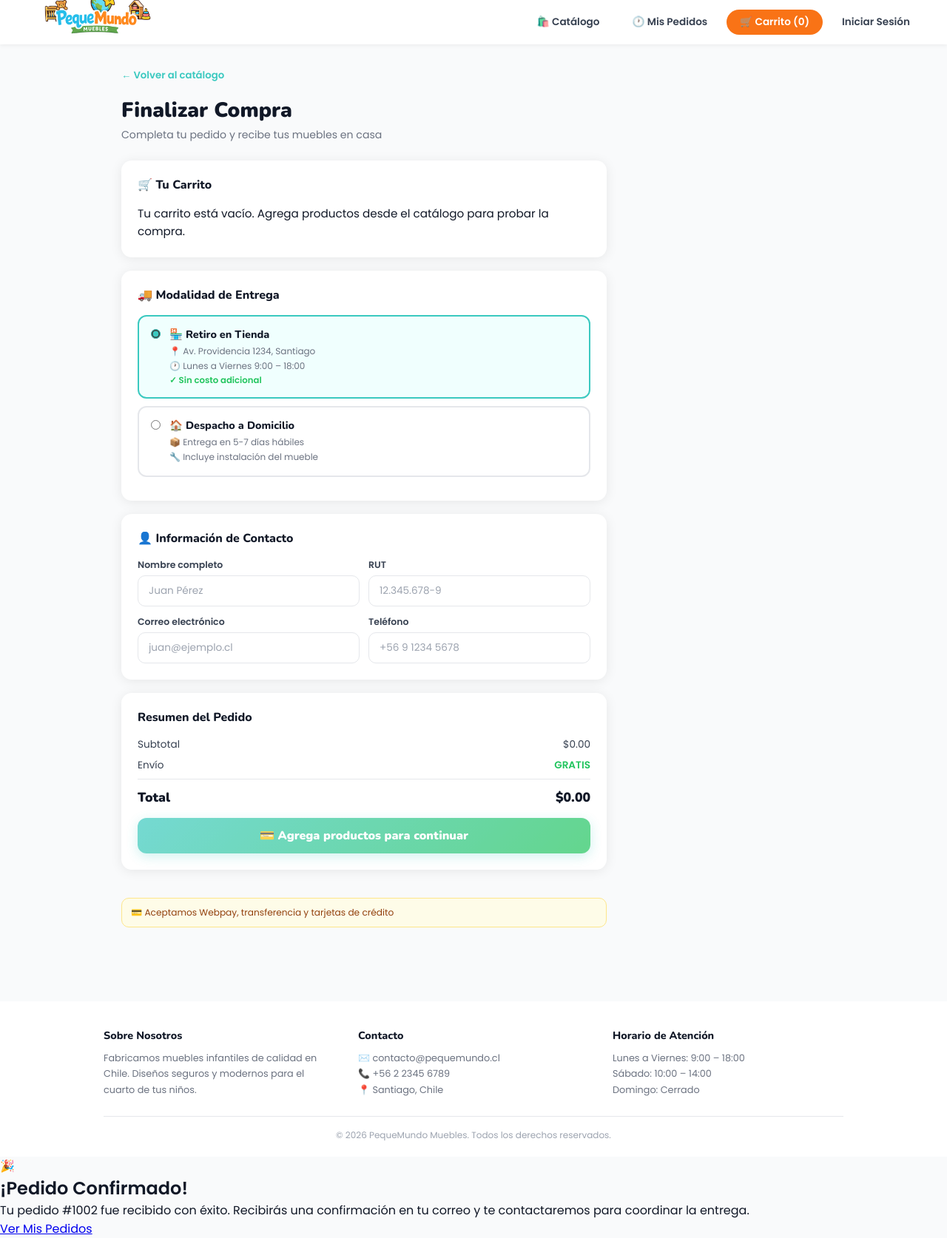
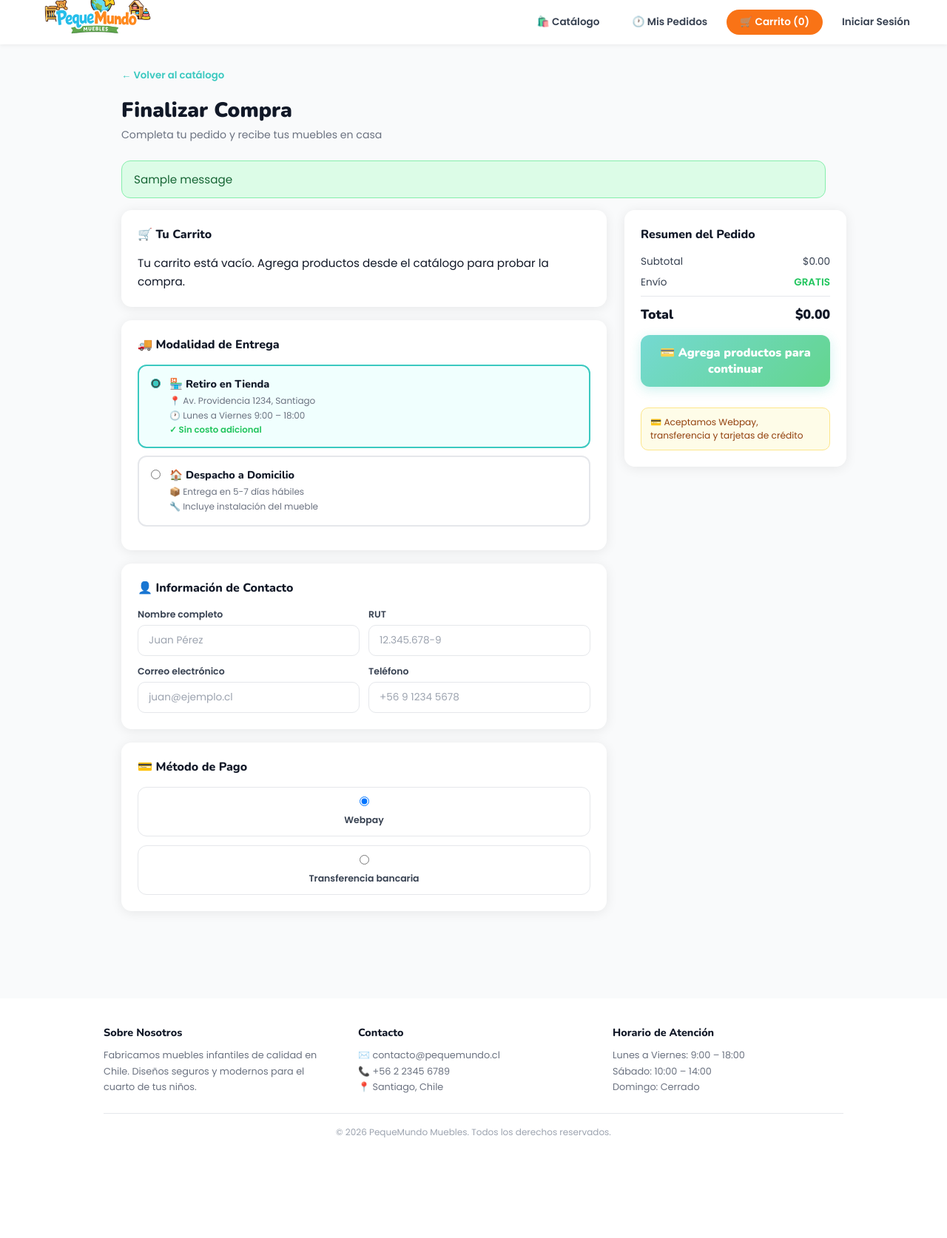
Before and after one commit to yuliansilva1/pequemundo, a Django app: page /pago/ in a window 1280 px wide. Shown: the whole page at 74% size. After the commit the page ends 1538 px from the top, so only its background shows below. Run offline with Django 5.2, Linux system fonts and the light colour scheme; tables that the repository leaves empty hold one stand-in row (values such as "Sample post"); one stand-in notice (Sample message) is shown.

Commit message:
web pay
implementacion de pago con web pay

```diff
--- a/pequemundo/templates/pago.html
+++ b/pequemundo/templates/pago.html
@@ -24,7 +24,6 @@
     .nav-btn.ghost{background:transparent;color:var(--gray-700);}
     .nav-btn.ghost:hover{background:var(--gray-100);}
     .nav-btn.active{background:var(--orange);color:var(--white);}
-  .nav-avatar{width:36px;height:36px;border-radius:50%;background:var(--yellow);border:none;cursor:pointer;display:flex;align-items:center;justify-content:center;font-size:1rem;}
 
     .page{max-width:1000px;margin:0 auto;padding:28px 24px 60px;}
     .back-link{font-size:.83rem;color:var(--teal);text-decoration:none;font-weight:600;display:inline-flex;align-items:center;gap:4px;margin-bottom:18px;}
@@ -36,7 +35,7 @@
     @media(max-width:760px){.layout{grid-template-columns:1fr;}}
 
     /* LEFT COLUMN */
-  .section-card{background:var(--white);border-radius:var(--radius);box-shadow:var(--shadow);padding:22px 22px;margin-bottom:18px;}
+    .section-card{background:var(--white);border-radius:var(--radius);box-shadow:var(--shadow);padding:22px;margin-bottom:18px;}
     .section-card h3{font-family:'Nunito',sans-serif;font-size:1rem;font-weight:800;margin-bottom:16px;display:flex;align-items:center;gap:8px;}
 
     /* CART ITEMS */
@@ -63,6 +62,9 @@
     .form-grid{display:grid;grid-template-columns:1fr 1fr;gap:12px;}
     .form-group{display:flex;flex-direction:column;gap:5px;}
     .form-group.full{grid-column:1/-1;}
+    .radio-option{display:flex;align-items:center;gap:10px;padding:12px 14px;border:1.5px solid var(--gray-200);border-radius:12px;cursor:pointer;transition:all .2s;background:var(--white);}
+    .radio-option:hover{border-color:var(--teal);background:#f8fffe;}
+    .radio-option input{width:auto;margin:0;}
     label{font-size:.78rem;font-weight:600;color:var(--gray-700);}
     input{
       padding:10px 14px;border:1.5px solid var(--gray-200);border-radius:10px;
@@ -88,7 +90,6 @@
     }
     .btn-pay:hover{opacity:.9;}
     .trust-items{margin-top:14px;display:flex;flex-direction:column;gap:6px;}
-  .trust-item{display:flex;align-items:center;gap:8px;font-size:.75rem;color:var(--gray-500);}
     .payment-info{margin-top:14px;background:#fefce8;border:1.5px solid #fde68a;border-radius:10px;padding:10px 12px;font-size:.76rem;color:#92400e;}
 
     /* FOOTER */
@@ -100,76 +101,29 @@
     .footer-bottom{text-align:center;font-size:.75rem;color:var(--gray-400);border-top:1px solid var(--gray-200);padding-top:16px;max-width:1000px;margin:0 auto;}
 
     /* Dropdown Menu */
-  .user-menu-container {
-    position: relative;
+    .user-menu-container { position: relative; }
+    .user-btn {
+      display: flex;align-items: center;gap: 8px;padding: 8px 16px;background: var(--yellow);
+      color: var(--gray-900);border: none;border-radius: 999px;cursor: pointer;
+      font-weight: 600;font-size: .85rem;font-family: 'Poppins', sans-serif;transition: background .2s;
     }
-
-  .user-btn {
-    display: flex;
-    align-items: center;
-    gap: 8px;
-    padding: 8px 16px;
-    background: var(--yellow);
-    color: var(--gray-900);
-    border: none;
-    border-radius: 999px;
-    cursor: pointer;
-    font-weight: 600;
-    font-size: .85rem;
-    font-family: 'Poppins', sans-serif;
-    transition: background .2s;
+    .user-btn:hover { background: #facc15; }
+    .dropdown-menu {
+      position: absolute;top: 100%;right: 0;background: var(--white);border-radius: var(--radius);
+      box-shadow: var(--shadow);min-width: 200px;list-style: none;margin-top: 8px;
+      overflow: hidden;display: none;z-index: 1000;
     }
-
-  .user-btn:hover {
-    background: #facc15;
+    .dropdown-menu.show { display: block; }
+    .dropdown-menu a {
+      display: flex;align-items: center;gap: 8px;padding: 12px 16px;color: var(--gray-700);
+      text-decoration: none;transition: all .2s;font-weight: 500;font-size: .85rem;
     }
-
-  .dropdown-menu {
-    position: absolute;
-    top: 100%;
-    right: 0;
-    background: var(--white);
-    border-radius: var(--radius);
-    box-shadow: var(--shadow-hover);
-    min-width: 200px;
-    list-style: none;
-    margin-top: 8px;
-    overflow: hidden;
-    display: none;
-    z-index: 1000;
-  }
-
-  .dropdown-menu.show {
-    display: block;
-  }
-
-  .dropdown-menu li {
-    padding: 0;
-    margin: 0;
-  }
-
-  .dropdown-menu a {
-    display: flex;
-    align-items: center;
-    gap: 8px;
-    padding: 12px 16px;
-    color: var(--gray-700);
-    text-decoration: none;
-    transition: all .2s;
-    font-weight: 500;
-    font-size: .85rem;
-  }
-
-  .dropdown-menu a:hover {
-    background: var(--gray-100);
-    color: var(--teal);
-  }
-
-  .dropdown-divider {
-    height: 1px;
-    background: var(--gray-200);
-    margin: 4px 0;
-  }
+    .dropdown-menu a:hover { background: var(--gray-100);color: var(--teal); }
+    .message-box{margin:16px 0;}
+    .message{padding:14px 16px;border-radius:12px;font-size:.95rem;line-height:1.4;margin-bottom:10px;}
+    .message.error{background:#fee2e2;color:#991b1b;border:1px solid #fca5a5;}
+    .message.success{background:#dcfce7;color:#166534;border:1px solid #86efac;}
+    .dropdown-divider { height: 1px;background: var(--gray-200);margin: 4px 0; }
   </style>
 </head>
 <body>
@@ -206,15 +160,21 @@
   <h1>Finalizar Compra</h1>
   <p class="subtitle">Completa tu pedido y recibe tus muebles en casa</p>
 
+  {% if messages %}
+    <div class="message-box">
+      {% for message in messages %}
+        <div class="message {{ message.tags }}">{{ message }}</div>
+      {% endfor %}
+    </div>
+  {% endif %}
+
+  <form id="checkoutForm" method="POST" action="{% url 'checkout' %}">
+    {% csrf_token %}
+
+    <input type="hidden" name="region" value="Región Metropolitana">
+
     <div class="layout">
-
-    <form method="post" action="{% url 'checkout' %}">
-      {% csrf_token %}
-      <input type="hidden" name="direccion" value="Retiro en Tienda">
-      <input type="hidden" name="region" value="Región Metropolitana">
-      <!-- LEFT -->
       <div>
-        <!-- CARRITO -->
         <div class="section-card">
           <h3>🛒 Tu Carrito</h3>
           {% if cart_items %}
@@ -233,11 +193,10 @@
           {% endif %}
         </div>
 
-        <!-- MODALIDAD ENTREGA -->
         <div class="section-card">
           <h3>🚚 Modalidad de Entrega</h3>
-          <div class="delivery-opt selected">
-            <input type="radio" name="delivery" value="Retiro en Tienda" checked>
+          <div class="delivery-opt selected" id="opt-retiro" onclick="selectDelivery('retiro')">
+            <input type="radio" id="radio-retiro" name="delivery" value="Retiro en Tienda" checked>
             <div>
               <div class="delivery-opt-title">🏪 Retiro en Tienda</div>
               <div class="delivery-detail">📍 Av. Providencia 1234, Santiago</div>
@@ -245,8 +204,8 @@
               <div class="delivery-free">✓ Sin costo adicional</div>
             </div>
           </div>
-          <div class="delivery-opt">
-            <input type="radio" name="delivery" value="Despacho a Domicilio">
+          <div class="delivery-opt" id="opt-despacho" onclick="selectDelivery('despacho')">
+            <input type="radio" id="radio-despacho" name="delivery" value="Despacho a Domicilio">
             <div>
               <div class="delivery-opt-title">🏠 Despacho a Domicilio</div>
               <div class="delivery-detail">📦 Entrega en 5-7 días hábiles</div>
@@ -255,57 +214,66 @@
           </div>
         </div>
 
-        <!-- INFORMACIÓN CONTACTO -->
         <div class="section-card">
           <h3>👤 Información de Contacto</h3>
           <div class="form-grid">
             <div class="form-group">
               <label>Nombre completo</label>
-              <input type="text" name="full_name" placeholder="Juan Pérez">
+              <input type="text" name="full_name" placeholder="Juan Pérez" required>
             </div>
             <div class="form-group">
               <label>RUT</label>
-              <input type="text" name="rut" placeholder="12.345.678-9">
+              <input type="text" name="rut" placeholder="12.345.678-9" required>
             </div>
             <div class="form-group">
               <label>Correo electrónico</label>
-              <input type="email" name="email" placeholder="juan@ejemplo.cl">
+              <input type="email" name="email" placeholder="juan@ejemplo.cl" required>
             </div>
             <div class="form-group">
               <label>Teléfono</label>
-              <input type="tel" name="phone" placeholder="+56 9 1234 5678">
-            </div>
+              <input type="tel" name="phone" placeholder="+56 9 1234 5678" required>
             </div>
           </div>
         </div>
 
-      <!-- RIGHT: RESUMEN -->
+        <div class="section-card">
+          <h3>💳 Método de Pago</h3>
+          <div class="form-grid">
+            <label class="form-group full radio-option">
+              <input type="radio" name="payment_method" value="webpay" checked>
+              <span>Webpay</span>
+            </label>
+            <label class="form-group full radio-option">
+              <input type="radio" name="payment_method" value="transferencia">
+              <span>Transferencia bancaria</span>
+            </label>
+          </div>
+        </div>
+      </div>
+
       <div class="summary-card">
         <h3>Resumen del Pedido</h3>
         <div class="summary-row"><span>Subtotal</span><span>${{ total|floatformat:2 }}</span></div>
         <div class="summary-row"><span>Envío</span><span class="free">GRATIS</span></div>
         <div class="summary-row total"><span>Total</span><span>${{ total|floatformat:2 }}</span></div>
+
         {% if cart_items %}
           <button class="btn-pay" type="submit">💳 Pagar Ahora &rarr;</button>
         {% else %}
           <button class="btn-pay" type="button" disabled style="opacity:.7;cursor:not-allowed;">💳 Agrega productos para continuar</button>
         {% endif %}
-      </div>
-    </form>
+
         <div class="trust-items">
-        <div class="trust-item"></div>
-        <div class="trust-item"></div>
           <div class="trust-item"></div>
         </div>
         <div class="payment-info">
           💳 Aceptamos Webpay, transferencia y tarjetas de crédito
         </div>
       </div>
-
     </div>
+  </form>
 </div>
 
-<!-- FOOTER -->
 <footer>
   <div class="footer-grid">
     <div class="footer-col">
@@ -328,33 +296,26 @@
   <div class="footer-bottom">© 2026 PequeMundo Muebles. Todos los derechos reservados.</div>
 </footer>
 
-<!-- SUCCESS MODAL -->
-<div class="modal-overlay" id="successModal">
-  <div class="modal">
-    <div class="modal-icon">🎉</div>
-    <h2>¡Pedido Confirmado!</h2>
-    <p>Tu pedido #1002 fue recibido con éxito. Recibirás una confirmación en tu correo y te contactaremos para coordinar la entrega.</p>
-    <a href="pedidos.html" class="modal-btn">Ver Mis Pedidos</a>
-  </div>
-</div>
+<script>
+// Manejo visual y de estado para opciones de despacho/retiro
+function selectDelivery(type) {
+  const isRetiro = (type === 'retiro');
+  document.getElementById('opt-retiro').classList.toggle('selected', isRetiro);
+  document.getElementById('opt-despacho').classList.toggle('selected', !isRetiro);
+  document.getElementById('radio-retiro').checked = isRetiro;
+  document.getElementById('radio-despacho').checked = !isRetiro;
+}
 
-<script>
-function selectDelivery(type) {
-  document.getElementById('opt-retiro').classList.toggle('selected', type === 'retiro');
-  document.getElementById('opt-despacho').classList.toggle('selected', type === 'despacho');
-  document.getElementById('radio-despacho').checked = (type === 'despacho');
-}
-function handlePay() {
-  document.getElementById('successModal').classList.add('show');
-}
-</script>
-<script>
+// Menú Dropdown de Usuario
 function toggleUserMenu(event) {
   event.stopPropagation();
   const menu = document.getElementById('userMenu');
+  if (menu) {
     menu.classList.toggle('show');
   }
+}
 
+// Cerrar menú al hacer clic afuera
 document.addEventListener('click', function() {
   const menu = document.getElementById('userMenu');
   if (menu) {
--- a/pequemundo/urls.py
+++ b/pequemundo/urls.py
@@ -28,6 +28,7 @@ urlpatterns = [
     path('pedidos/', views.pedidos, name='pedidos'),
     path('pago/', views.pago, name='pago'),
     path('checkout/', views.checkout, name='checkout'),
+    path('webpay/commit/', views.webpay_commit, name='webpay_commit'),
     path('agregar-carrito/<int:product_id>/', views.add_to_cart, name='add_to_cart'),
     path('login/', views.login_view, name='login'),
     path('register/', views.register_view, name='register'),
--- a/pequemundo/views.py
+++ b/pequemundo/views.py
@@ -4,10 +4,14 @@ from django.contrib import messages
 from django.contrib.auth.hashers import check_password, make_password
 from django.utils import timezone
 from django.views.decorators.http import require_POST
+from django.views.decorators.csrf import csrf_exempt
+from django.urls import reverse
 from django.db import models
 from django.conf import settings
+from urllib3 import request
 from .models import Producto, Usuario, Categoria, Pedido, PedidoItem
 import os
+import uuid
 
 
 def _get_cart(request):
@@ -121,6 +125,26 @@ def _normalize_image_url(url):
     if url.startswith('http://') or url.startswith('https://') or url.startswith('/media/') or url.startswith('/static/'):
         return url
     return f"{settings.MEDIA_URL.rstrip('/')}/{url.lstrip('/')}"
+
+
+def _get_webpay_transaction():
+    from transbank.common.integration_commerce_codes import IntegrationCommerceCodes
+    from transbank.common.integration_api_keys import IntegrationApiKeys
+    from transbank.common.integration_type import IntegrationType
+    from transbank.common.options import WebpayOptions
+    from transbank.webpay.webpay_plus.transaction import Transaction
+
+    options = WebpayOptions(
+        IntegrationCommerceCodes.WEBPAY_PLUS,
+        IntegrationApiKeys.WEBPAY,
+        IntegrationType.TEST
+    )
+    return Transaction(options)
+
+
+def _generate_webpay_session_id(request):
+    # Genera un texto único al azar de 10 caracteres, evitando conflictos
+    return uuid.uuid4().hex[:10]
 
 
 def _save_uploaded_image(archivo, subfolder):
@@ -557,11 +581,91 @@ def checkout(request):
         })
         request.session['orders'] = orders
 
+    payment_method = request.POST.get('payment_method', 'webpay')
+    if payment_method == 'webpay':
+        buy_order = order.codigo if user else order_id
+        session_id = _generate_webpay_session_id(request)
+        return_url = request.build_absolute_uri(reverse('webpay_commit'))
+
+        try:
+            # Forzamos los tipos de datos correctos para la API de Transbank
+            webpay_response = _get_webpay_transaction().create(
+                buy_order=str(buy_order),
+                session_id=str(session_id),
+                amount=int(float(total)),
+                return_url=str(return_url)
+            )
+
+            webpay_url = webpay_response.get('url')
+            webpay_token = webpay_response.get('token')
+
+            if not webpay_url or not webpay_token:
+                messages.error(request, 'No se pudo iniciar la transacción de Webpay (API no retornó parámetros).')
+                return redirect('pago')
+
+            return render(request, 'webpay_redirect.html', {
+                'webpay_url': webpay_url,
+                'webpay_token': webpay_token,
+            })
+
+        except Exception as e:
+            # Esto imprimirá el error real en tu terminal negra
+            print("\n============ ERROR DETALLADO DE WEBPAY ============")
+            print(str(e))
+            print("===================================================\n")
+
+            messages.error(request, f'Error al iniciar el pago con Webpay: {str(e)}')
+            return redirect('pago')
+
     request.session['cart'] = {}
     request.session.modified = True
 
     messages.success(request, 'Tu pedido fue confirmado correctamente.')
     return redirect('pedidos')
+
+
+@csrf_exempt
+def webpay_commit(request):
+    # CORRECCIÓN: Captura el token si viene por POST (formulario) o por GET (URL)
+    token = request.POST.get('token_ws') or request.GET.get('token_ws')
+
+    if not token:
+        messages.error(request, 'No se recibió el token de Webpay.')
+        return redirect('pago')
+
+    try:
+        result = _get_webpay_transaction().commit(token)
+    except Exception as e:
+        messages.error(request, f'Error al confirmar el pago en Webpay: {str(e)}')
+        return redirect('pago')
+
+    buy_order = result.get('buy_order') or ''
+    status_text = result.get('status', 'UNKNOWN')
+    amount = result.get('amount', 0)
+
+    order = Pedido.objects.filter(codigo=buy_order).first()
+    if order:
+        order.estado = _normalize_order_status('Recibido')
+        order.save()
+    else:
+        session_orders = request.session.get('orders', [])
+        for session_order in session_orders:
+            if session_order.get('id') == buy_order:
+                session_order['status'] = 'Recibido'
+                session_order['status_key'] = 'ENTREGADO'
+                break
+        request.session['orders'] = session_orders
+
+    request.session['cart'] = {}
+    request.session.modified = True
+
+    return render(request, 'webpay_result.html', {
+        'order_code': buy_order,
+        'status': status_text,
+        'amount': amount,
+        'result': result,
+        'token' : token,
+    })
 
 
 def pedidos(request):
```
Also changed, not shown: pequemundo/templates/webpay_redirect.html (added, +36 -0 lines), pequemundo/templates/webpay_result.html (added, +103 -0 lines), README.md. Lines whose indentation alone changed are shown as unchanged.
